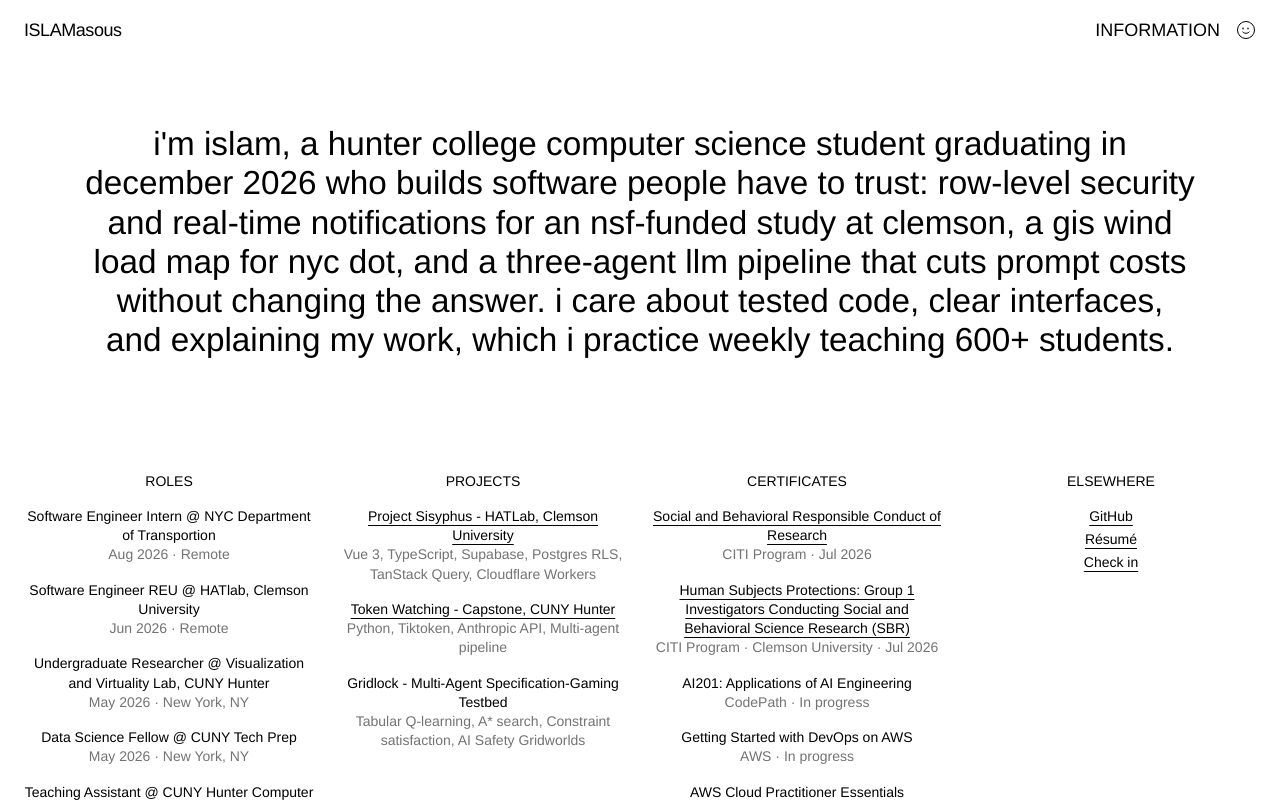
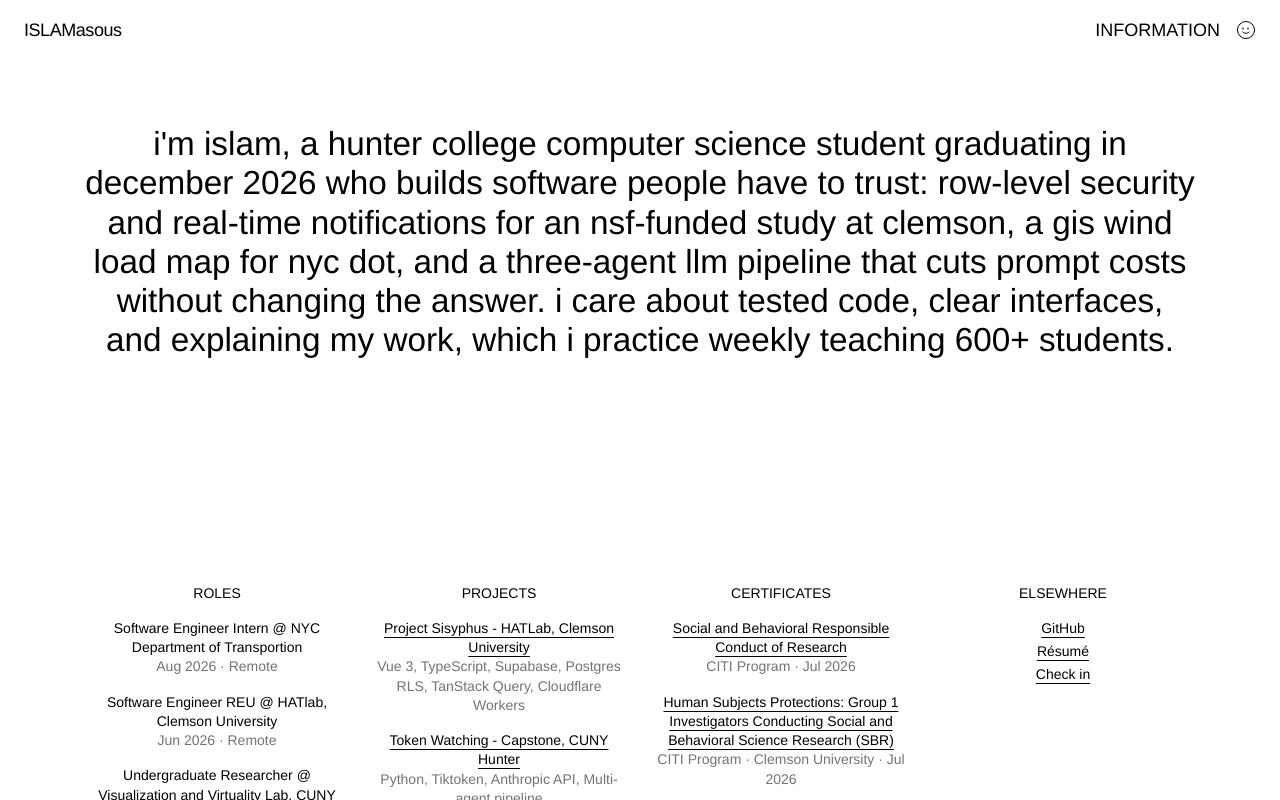
Before and after one commit to I-Asous/portfolio, a Next.js app: page /information in a window 1280 px wide. Built offline with nearby package versions, Linux system fonts and the light colour scheme.

Commit message:
Center information columns under the bio and move them lower

```diff
--- a/app/information/page.tsx
+++ b/app/information/page.tsx
@@ -8,11 +8,11 @@ const linkClass = 'underline underline-offset-4 hover:no-underline'
 export default function Page() {
   return (
     <div className="md:overflow-y-auto">
-      <p className="title mx-auto max-w-6xl px-5 pt-10 pb-28 text-center text-[clamp(1.4rem,2.6vw,2.2rem)] leading-[1.18] lowercase md:pt-16">
+      <p className="title mx-auto max-w-6xl px-5 pt-10 pb-56 text-center text-[clamp(1.4rem,2.6vw,2.2rem)] leading-[1.18] lowercase md:pt-16">
         {bio}
       </p>
 
-      <div className="grid grid-cols-1 gap-x-6 gap-y-12 px-5 pb-16 text-center text-sm leading-snug sm:grid-cols-2 md:px-6 lg:grid-cols-4">
+      <div className="mx-auto grid max-w-6xl grid-cols-1 gap-x-6 gap-y-12 px-5 pb-16 text-center text-sm leading-snug sm:grid-cols-2 md:px-6 lg:grid-cols-4">
         <section>
           <h2 className="mb-4 uppercase">Roles</h2>
           <ul className="space-y-4">
```
